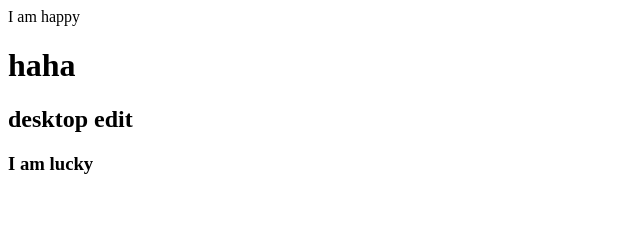
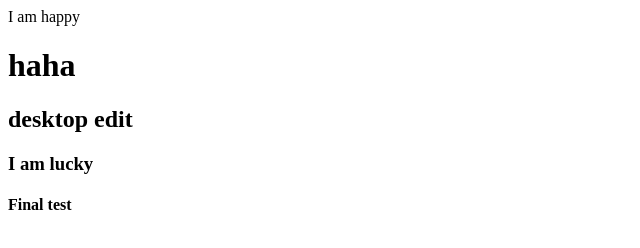
Before and after one commit to thisisvithu/test, a plain HTML site: page index.html in a window 1280 px wide. Shown: the full height of the page, 0-640 px from the left. Drawn offline with Linux system fonts and the light colour scheme.

Commit message:
final test

```diff
--- a/index.html
+++ b/index.html
@@ -6,5 +6,6 @@
       <h1>haha</h1>
       <h2>desktop edit</h2>
       <h3>I am lucky</h3>
+      <h4>Final test<h4>
     </body>
 </html
```
